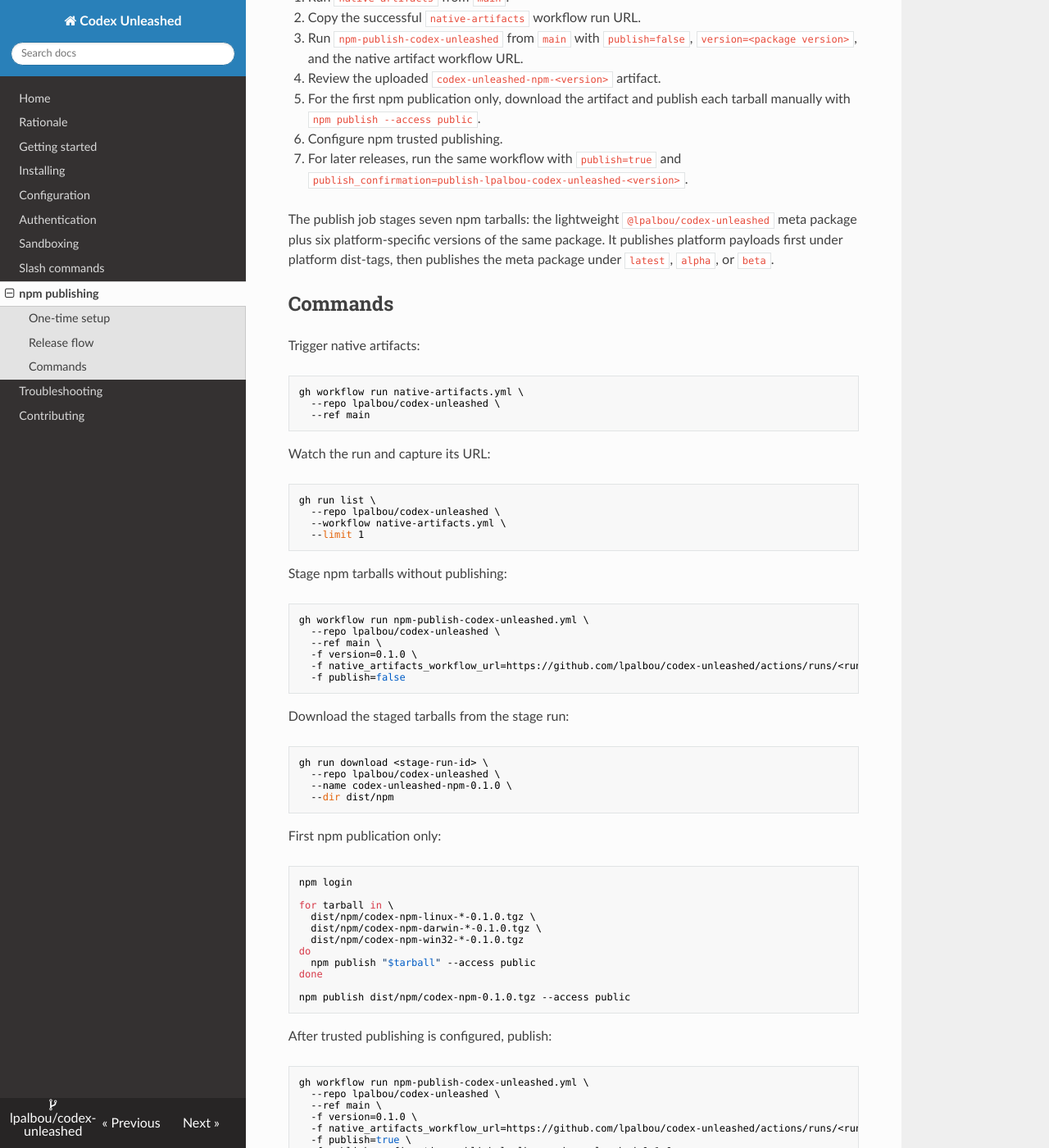
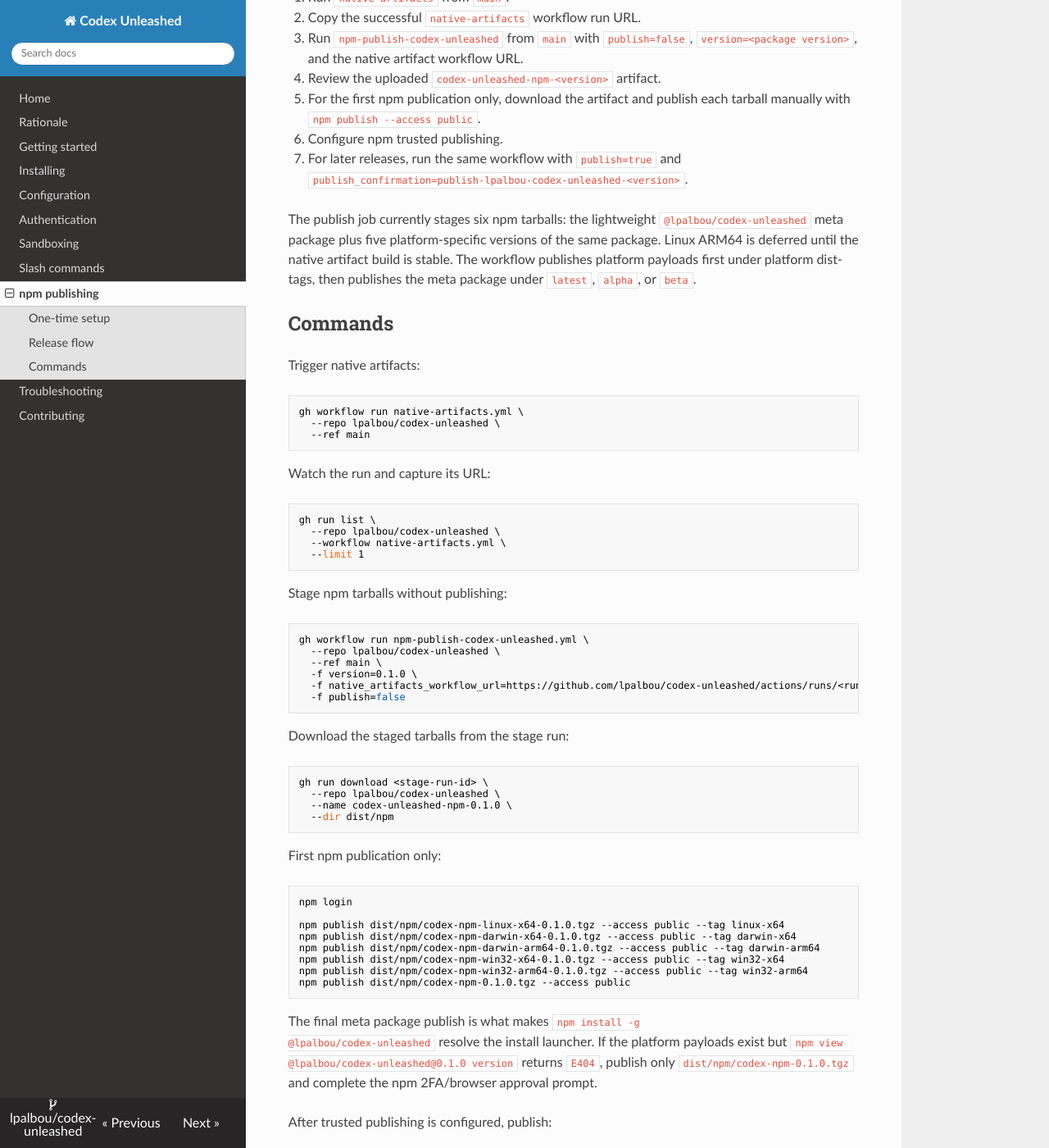
Before and after one commit to lpalbou/codex-unleashed, an MkDocs documentation site: the page built from docs/npm-publishing.md, in a window 1280 px wide and 1400 px high, scrolled down 1511 px. Shown: the whole window at 82% size. Built offline with MkDocs 1.6.1, drawn with Linux system fonts in a browser that asks for light colours; nearby versions of some CDN libraries.

Commit message:
Harden npm publishing workflow

````diff
--- a/docs/npm-publishing.md
+++ b/docs/npm-publishing.md
@@ -83,9 +83,10 @@
 7. For later releases, run the same workflow with `publish=true` and
    `publish_confirmation=publish-lpalbou-codex-unleashed-<version>`.
 
-The publish job stages seven npm tarballs: the lightweight
-`@lpalbou/codex-unleashed` meta package plus six platform-specific versions of
-the same package. It publishes platform payloads first under platform dist-tags,
+The publish job currently stages six npm tarballs: the lightweight
+`@lpalbou/codex-unleashed` meta package plus five platform-specific versions of
+the same package. Linux ARM64 is deferred until the native artifact build is
+stable. The workflow publishes platform payloads first under platform dist-tags,
 then publishes the meta package under `latest`, `alpha`, or `beta`.
 
 ## Commands
@@ -132,16 +133,19 @@
 ```bash
 npm login
 
-for tarball in \
-  dist/npm/codex-npm-linux-*-0.1.0.tgz \
-  dist/npm/codex-npm-darwin-*-0.1.0.tgz \
-  dist/npm/codex-npm-win32-*-0.1.0.tgz
-do
-  npm publish "$tarball" --access public
-done
-
+npm publish dist/npm/codex-npm-linux-x64-0.1.0.tgz --access public --tag linux-x64
+npm publish dist/npm/codex-npm-darwin-x64-0.1.0.tgz --access public --tag darwin-x64
+npm publish dist/npm/codex-npm-darwin-arm64-0.1.0.tgz --access public --tag darwin-arm64
+npm publish dist/npm/codex-npm-win32-x64-0.1.0.tgz --access public --tag win32-x64
+npm publish dist/npm/codex-npm-win32-arm64-0.1.0.tgz --access public --tag win32-arm64
 npm publish dist/npm/codex-npm-0.1.0.tgz --access public
 ```
+
+The final meta package publish is what makes `npm install -g
+@lpalbou/codex-unleashed` resolve the install launcher. If the platform payloads
+exist but `npm view @lpalbou/codex-unleashed@0.1.0 version` returns `E404`,
+publish only `dist/npm/codex-npm-0.1.0.tgz` and complete the npm 2FA/browser
+approval prompt.
 
 After trusted publishing is configured, publish:
 
--- a/llms-full.txt
+++ b/llms-full.txt
@@ -48,6 +48,8 @@
   platform payload versions.
 - `npm-publish-codex-unleashed.yml` is manual, main-only, and publishes
   `@lpalbou/codex-unleashed` through npm trusted publishing after bootstrap.
+  It currently ships Linux x64, macOS x64/ARM64, and Windows x64/ARM64 payloads;
+  Linux ARM64 is deferred until that native artifact build is stable.
 
 ## Maintainer release outline
 
````
Also changed, not shown: 2 other files.
